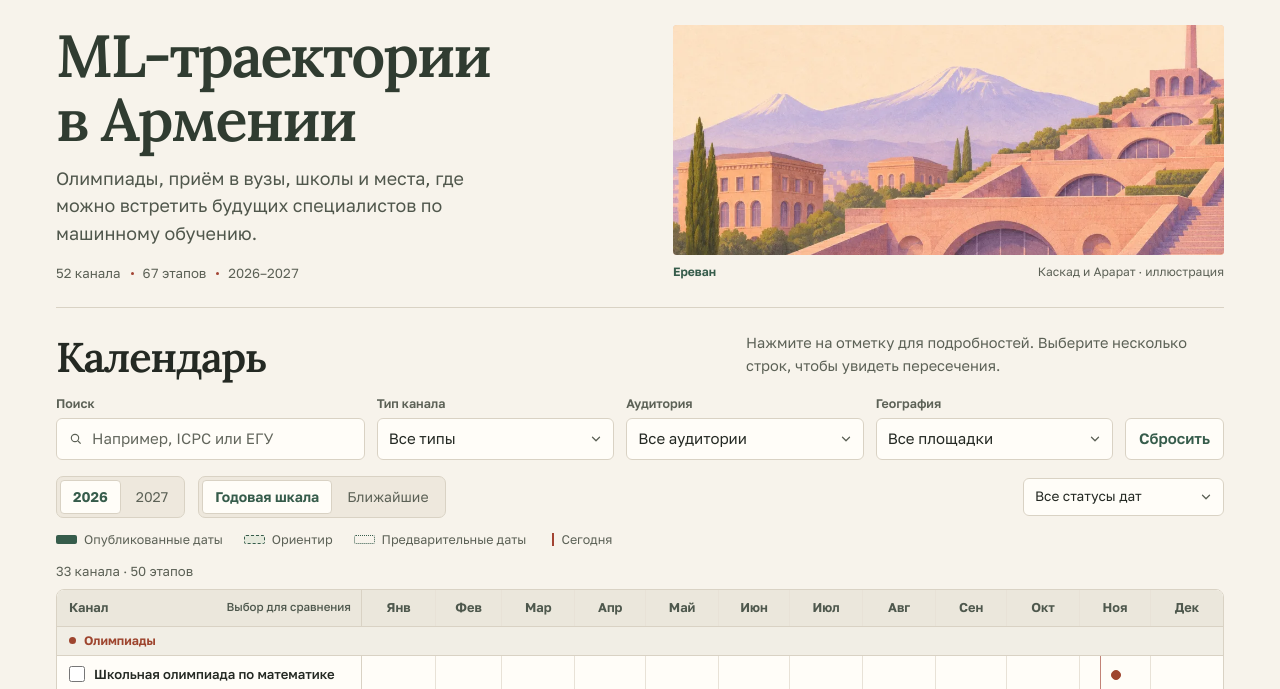
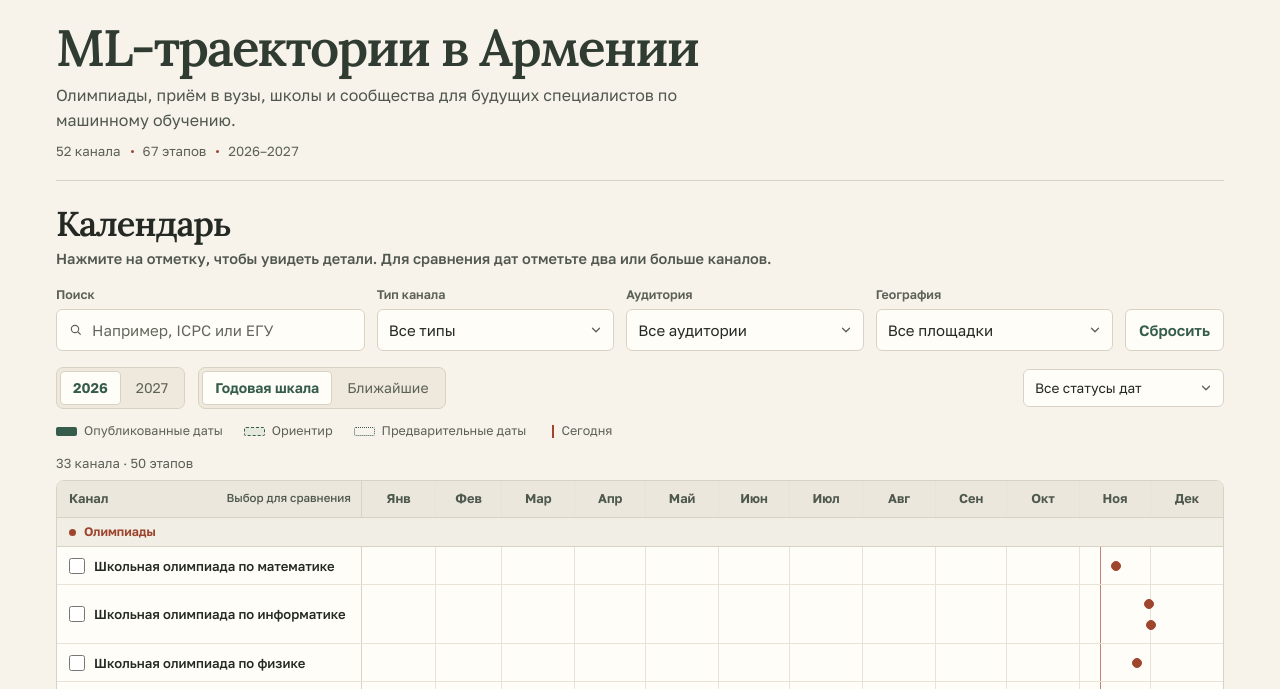
Before and after one commit to tikhonov-cmd/armenia-ml-calendar, a plain HTML site: page index.html in a window 1280 px wide. Shown: the part 66-755 px from the top of the page. Drawn offline with Linux system fonts and the light colour scheme.

Commit message:
Compact the calendar header

```diff
--- a/app.js
+++ b/app.js
@@ -95,7 +95,7 @@
     $("section-title").textContent = directory ? "Справочник" : "Календарь";
     $("section-lead").textContent = directory
       ? "Что искать в каждом канале, какой результат проверять и откуда взяты цифры."
-      : "Нажмите на отметку для подробностей. Выберите несколько строк, чтобы увидеть пересечения.";
+      : "Нажмите на отметку, чтобы увидеть детали. Для сравнения дат отметьте два или больше каналов.";
     for (const tab of ["calendar", "directory"]) {
       if ((tab === "directory") === directory) $("nav-" + tab).setAttribute("aria-current", "page");
       else $("nav-" + tab).removeAttribute("aria-current");
--- a/index.html
+++ b/index.html
@@ -26,23 +26,15 @@
   </header>
   <main id="main" class="wrap">
     <section class="hero" aria-labelledby="hero-title">
-      <div class="hero-copy">
-        <h1 id="hero-title">ML-траектории<br>в Армении</h1>
-        <p class="hero-lead">Олимпиады, приём в вузы, школы и места, где можно встретить будущих специалистов по машинному обучению.</p>
-        <p class="hero-stats"><span id="channel-total">—</span><span id="event-total">—</span><span>2026–2027</span></p>
-      </div>
-      <figure class="hero-art">
-        <img src="./assets/yerevan.webp" width="1000" height="667" alt="Иллюстрация по мотивам Ереванского каскада и вида на Арарат">
-        <figcaption><span>Ереван</span><span>Каскад и Арарат · иллюстрация</span></figcaption>
-      </figure>
+      <h1 id="hero-title">ML-траектории в Армении</h1>
+      <p class="hero-lead">Олимпиады, приём в вузы, школы и сообщества для будущих специалистов по машинному обучению.</p>
+      <p class="hero-stats"><span id="channel-total">—</span><span id="event-total">—</span><span>2026–2027</span></p>
     </section>
 
     <section class="workspace" aria-label="Календарь и справочник">
       <div class="section-head">
-        <div>
-          <h2 id="section-title">Календарь</h2>
-        </div>
-        <p id="section-lead">Выберите канал для сравнения или нажмите на отметку, чтобы посмотреть сроки и источник.</p>
+        <h2 id="section-title">Календарь</h2>
+        <p id="section-lead">Нажмите на отметку, чтобы увидеть детали. Для сравнения дат отметьте два или больше каналов.</p>
       </div>
 
       <form id="filters" class="filters" role="search" aria-label="Фильтры каналов">
--- a/styles.css
+++ b/styles.css
@@ -77,21 +77,17 @@ h3, h4 { font-weight: 650; line-height: 1.3; }
 .site-edition { justify-self: end; font-size: .85rem; color: var(--muted); white-space: nowrap; }
 .site-edition span { margin-inline: .35em; color: var(--rust); }
 
-.hero { display: grid; grid-template-columns: 1fr 1.02fr; gap: clamp(30px, 6vw, 100px); align-items: center; padding-block: 25px 23px; border-bottom: 1px solid var(--rule); }
-.hero h1 { font-size: clamp(2.75rem, 4.65vw, 4.65rem); color: #303c31; }
-.hero-lead { margin-top: 13px; max-width: 42ch; font-size: clamp(1rem, 1.4vw, 1.2rem); color: #50574c; }
-.hero-stats { display: flex; flex-wrap: wrap; gap: 6px 22px; align-items: center; margin-top: 15px; font-size: .83rem; color: var(--muted); font-variant-numeric: tabular-nums; }
+.hero { padding: 22px 0 18px; border-bottom: 1px solid var(--rule); }
+.hero h1 { font-size: clamp(2rem, 4vw, 3.25rem); color: #303c31; }
+.hero-lead { margin-top: 8px; max-width: 75ch; font-size: 1rem; color: #50574c; text-wrap: pretty; }
+.hero-stats { display: flex; flex-wrap: wrap; gap: 6px 22px; align-items: center; margin-top: 8px; font-size: .83rem; color: var(--muted); font-variant-numeric: tabular-nums; }
 .hero-stats span { position: relative; }
 .hero-stats span + span::before { content: ""; position: absolute; left: -12px; top: .66em; width: 3px; height: 3px; border-radius: 50%; background: var(--rust); }
-.hero-art { overflow: hidden; align-self: center; }
-.hero-art img { display: block; width: 100%; height: clamp(205px, 18vw, 275px); object-fit: cover; object-position: center 57%; border-radius: 4px; background: #e8c0aa; }
-.hero-art figcaption { display: flex; justify-content: space-between; gap: 12px; margin-top: 8px; font-size: .75rem; color: var(--muted); }
-.hero-art figcaption span:first-child { color: var(--green); font-weight: 650; }
 
 .workspace { padding-top: 24px; }
-.section-head { display: flex; gap: 30px; justify-content: space-between; align-items: end; margin-bottom: 14px; }
-.section-head h2 { font-size: clamp(2rem, 3.25vw, 3.25rem); scroll-margin-top: 82px; }
-.section-head p { max-width: 53ch; color: var(--muted); padding-bottom: 2px; font-size: .91rem; }
+.section-head { margin-bottom: 14px; }
+.section-head h2 { font-size: clamp(1.75rem, 2.7vw, 2.5rem); scroll-margin-top: 82px; }
+.section-head p { margin-top: 6px; color: #50574c; font-size: .91rem; font-weight: 550; }
 
 .filters, .directory-tools { display: grid; grid-template-columns: minmax(210px, 1.3fr) repeat(3, minmax(140px, 1fr)) auto; align-items: end; gap: 12px; }
 .filters label, .directory-tools label { min-width: 0; display: grid; gap: 5px; }
@@ -247,7 +243,6 @@ dialog::backdrop { background: #27322966; }
 @media (max-width: 1100px) {
   .wrap { width: calc(100% - 64px); }
   .filters { gap: 8px; }
-  .hero { gap: 30px; }
 }
 
 @media (max-width: 780px) {
@@ -255,11 +250,7 @@ dialog::backdrop { background: #27322966; }
   .site-header { grid-template-columns: 1fr auto; gap: 10px; min-height: 59px; }
   .site-nav { gap: 12px; font-size: .85rem; }
   .site-edition { display: none; }
-  .hero, .method-body { grid-template-columns: 1fr; gap: 15px; }
-  .hero { padding-block: 25px 18px; }
-  .hero-art img { height: 200px; }
-  .section-head { display: block; }
-  .section-head p { margin-top: 5px; }
+  .method-body { grid-template-columns: 1fr; gap: 15px; }
   .filters { grid-template-columns: repeat(2, minmax(0, 1fr)); }
   .directory-tools { grid-template-columns: repeat(2, minmax(0, 1fr)); }
   .directory-grid { grid-template-columns: 1fr; }
```
Also changed, not shown: 1 other file.
